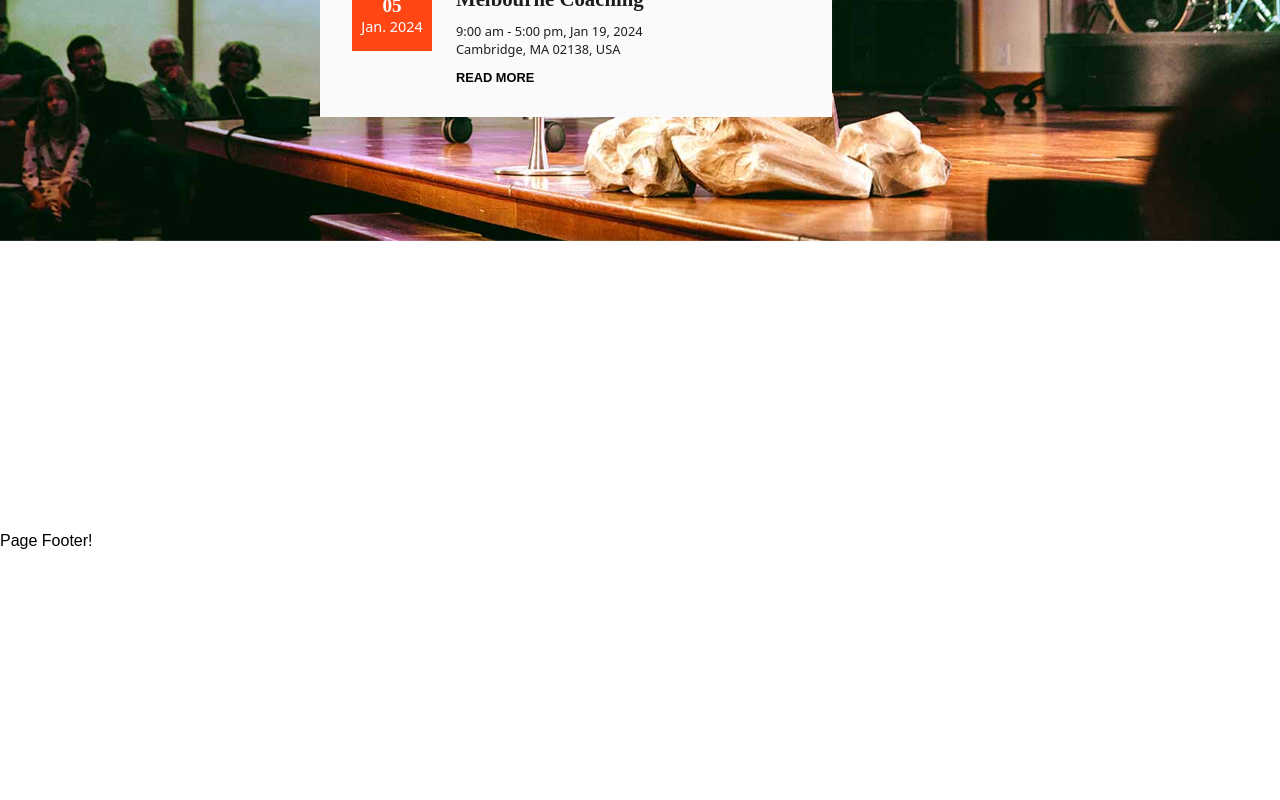
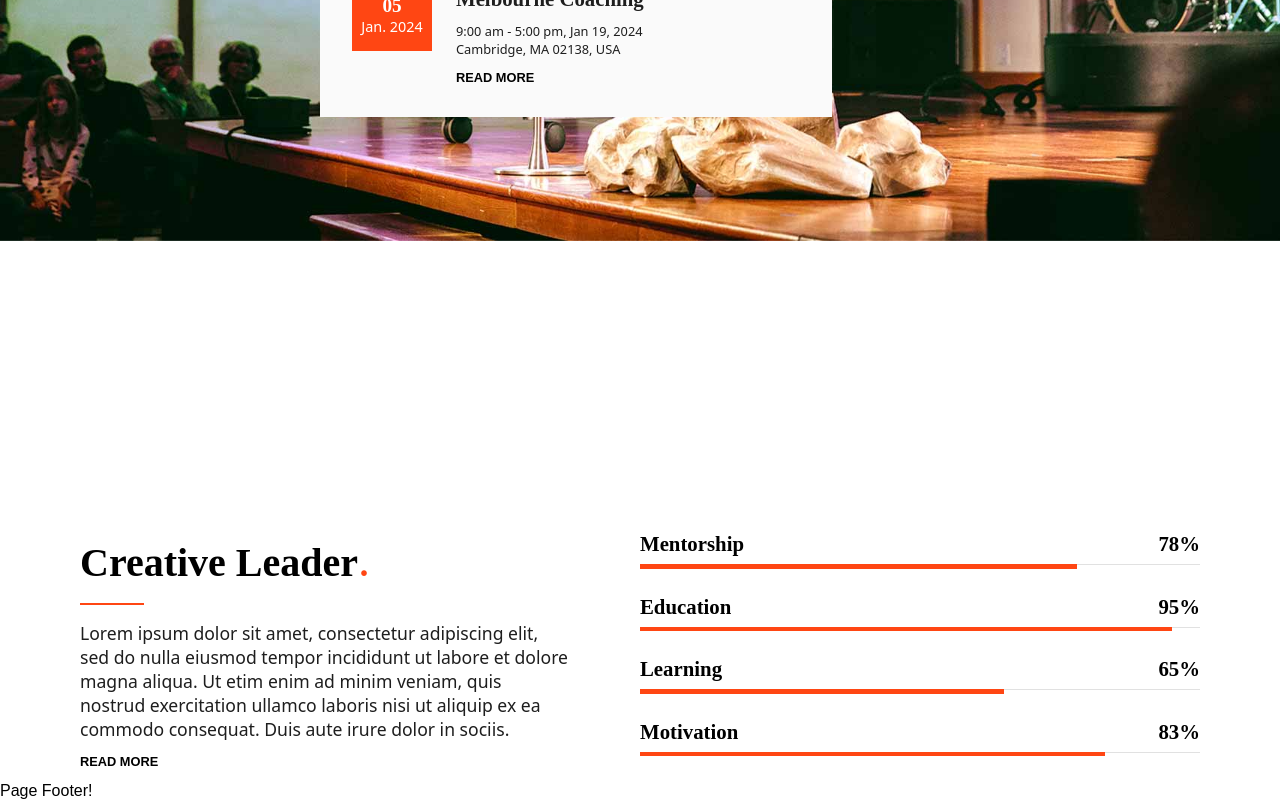
Before and after one commit to PasqualeIannace/proj-html-vuejs, a Vue app: page / in a window 1280 px wide. Shown: the part 2769-3569 px from the top of the page. Before the commit the page ends 3319 px from the top, so only its background shows below. Built offline with nearby package versions, Linux system fonts and the light colour scheme; a web font is replaced by a local one.

Commit message:
Stilizzata sezione 4

```diff
--- a/src/components/PageMain.vue
+++ b/src/components/PageMain.vue
@@ -96,6 +96,67 @@ export default {
             </div>
         </div>
     </div>
+
+
+    <!-- section 4 -->
+    <div class="creative dFlex px5">
+        <div class="left">
+            <h3>Creative Leader</h3>
+            <span>.</span>
+            <div class="line bgOrange"></div>
+            <p class="lorem">Lorem ipsum dolor sit amet, consectetur adipiscing elit, sed do nulla eiusmod tempor incididunt
+                ut labore et
+                dolore magna aliqua. Ut etim enim ad minim veniam, quis nostrud exercitation ullamco laboris nisi ut aliquip
+                ex
+                ea commodo consequat. Duis aute irure dolor in sociis.
+
+            </p>
+            <p class="rMore">READ MORE</p>
+        </div>
+
+        <div class="right">
+            <div class="skill">
+                <span>Mentorship</span>
+                <span>78%</span>
+            </div>
+            <div class="bar">
+                <div class="allBar">
+                    <div class="bgOrange w78"></div>
+                </div>
+            </div>
+
+            <div class="skill">
+                <span>Education</span>
+                <span>95%</span>
+            </div>
+            <div class="bar">
+                <div class="allBar">
+                    <div class="bgOrange w95"></div>
+                </div>
+            </div>
+
+            <div class="skill">
+                <span>Learning</span>
+                <span>65%</span>
+            </div>
+            <div class="bar">
+                <div class="allBar">
+                    <div class="bgOrange w65"></div>
+                </div>
+            </div>
+
+            <div class="skill">
+                <span>Motivation</span>
+                <span>83%</span>
+            </div>
+            <div class="bar">
+                <div class="allBar">
+                    <div class="bgOrange w83"></div>
+                </div>
+            </div>
+
+        </div>
+    </div>
 </template>
 
 <style scoped lang="scss">
@@ -192,4 +253,82 @@ export default {
         }
     }
 }
+
+// section 4
+.creative {
+
+    .left {
+        width: 50%;
+
+        h3 {
+            font-size: 2.5em;
+            font-family: serif;
+            display: inline-block;
+        }
+
+        span {
+            font-family: serif;
+            font-size: 3em;
+            color: #FF4613;
+        }
+
+        .line {
+            height: 0.15em;
+            width: 4em;
+            margin: 1em 0;
+
+        }
+
+        .lorem {
+            padding-right: 4em;
+        }
+    }
+
+    .right {
+        width: 50%;
+
+        .skill {
+            display: flex;
+            justify-content: space-between;
+
+            span {
+                font-family: serif;
+                font-size: 1.3em;
+                font-weight: bold;
+            }
+        }
+
+        .bar {
+            width: 100%;
+            padding: 0.5em 0;
+            margin-bottom: 1.4em;
+
+            .bgOrange {
+                height: 0.3em;
+            }
+
+            .w78 {
+                width: 78%;
+            }
+
+            .w95 {
+                width: 95%;
+            }
+
+            .w65 {
+                width: 65%;
+            }
+
+            .w83 {
+                width: 83%;
+            }
+
+            .allBar {
+                width: 100%;
+                background-color: #e1e1e1;
+                height: 0.01em;
+            }
+        }
+    }
+}
 </style>
--- a/src/styles/general.scss
+++ b/src/styles/general.scss
@@ -101,3 +101,16 @@ body {
     width: 4em;
     margin: 2em auto;
 }
+
+.rMore {
+    padding-top: 1em;
+    font-size: 0.8em;
+    font-weight: bold;
+}
+
+.lorem {
+    color: #1E1E1E;
+    font-weight: lighter;
+    font-family: system-ui;
+    font-size: 1.1em;
+}
```
